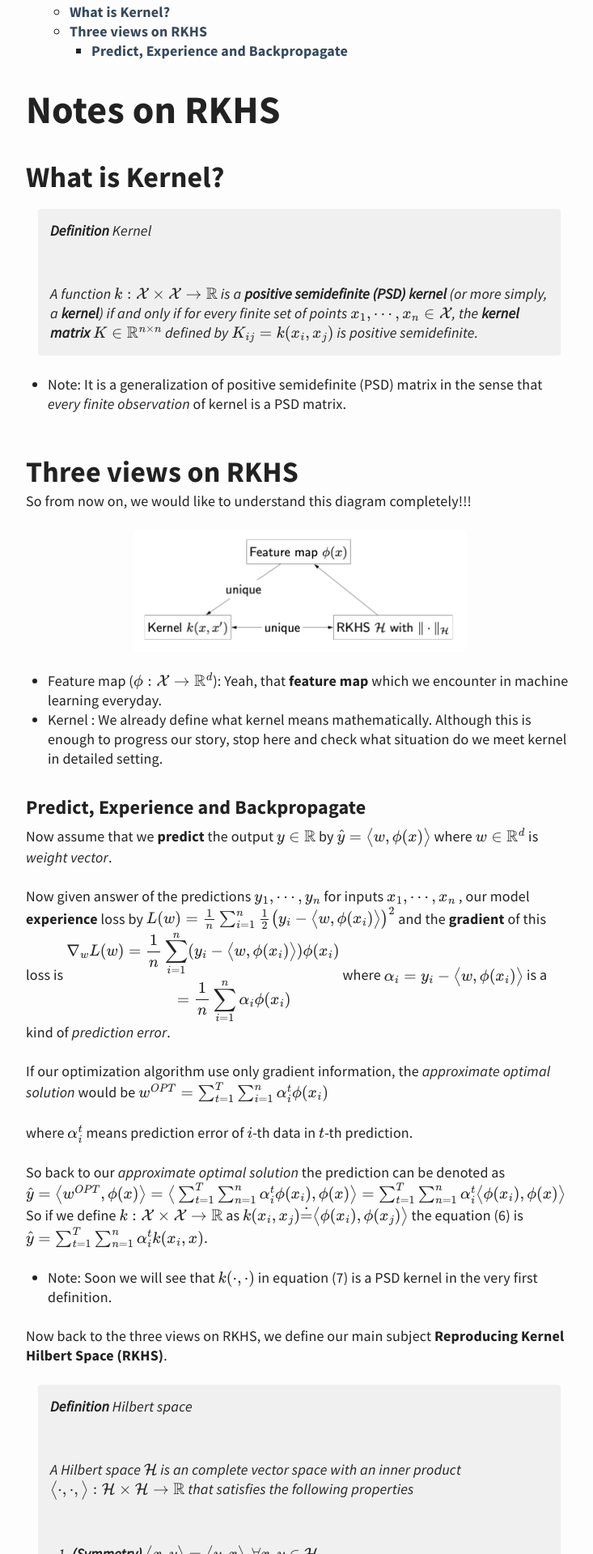
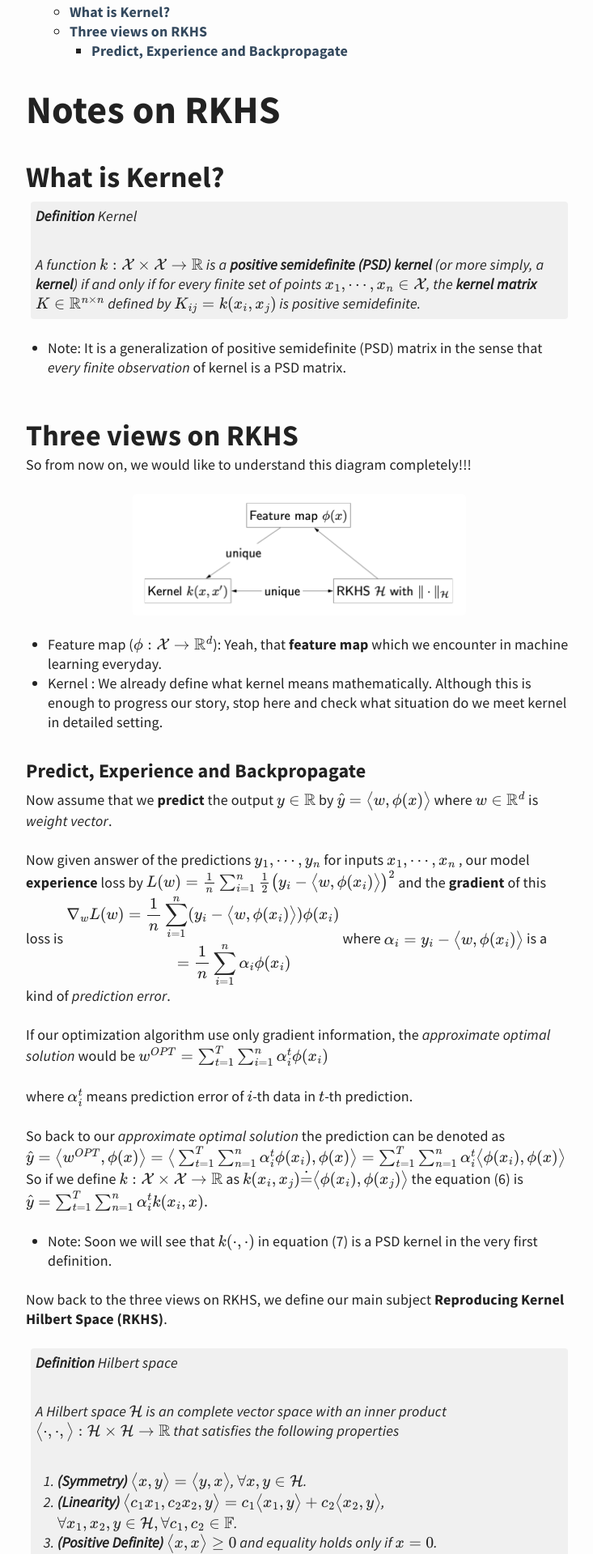
Before and after one commit to edmophia/edmophia.github.io, a Jekyll site: the page built from _posts/RKHS/2018-10-31-Notes on RKHS.md, in a window 1280 px wide. Shown: the part 308-2227 px from the top of the page at 81% size, without its empty margins (270-1003 px from the left). Built offline with Jekyll 4.4.1, drawn with Linux system fonts in a browser that asks for light colours; formulas are drawn with MathJax 3; a script that is not in the unit is left out.

Commit message:
no message

```diff
--- a/_sass/typography.scss
+++ b/_sass/typography.scss
@@ -1,6 +1,6 @@
 /*- Typography -*/
 //
-// Based on the typographic scale: 10, 14, 16, 18, 21, 24, 36, 48, 60, 72.
+// Based on the typographic scale: 8, 10, 12, 14, 17, 20, 32, 44, 56, 68.
 //
 
 body {
@@ -36,15 +36,15 @@ h3, h4, h5, h6 {
 
 blockquote {
 	font-style: italic;
-	margin: 0.8em; /* 24px/18px */
+	margin: 0.3em; /* 24px/18px */
 	-webkit-border-radius: 4px;
 	   -moz-border-radius: 4px;
 	    -ms-border-radius: 4px;
           border-radius: 4px;
 	background-color: darken($background-color, 5%);
-	padding: 0 0.8em; /* 24px/18px */
+	padding: 0 0.3em; /* 24px/18px */
 	p, ul, ol {
-		padding: 0.8em 0; /* 24px/18px */
+		padding: 0.3em 0; /* 24px/18px */
 	}
 }
 
@@ -78,15 +78,15 @@ h3, h4, h5, h6 {
 
 blockquote {
 	font-style: italic;
-	margin: 0.8334em; /* 24px/18px */
+	margin: 0.3334em; /* 24px/18px */
 	-webkit-border-radius: 4px;
 	   -moz-border-radius: 4px;
 	    -ms-border-radius: 4px;
           border-radius: 4px;
 	background-color: darken($background-color, 5%);
-	padding: 0 0.83334em; /* 24px/18px */
+	padding: 0 0.33334em; /* 24px/18px */
 	p, ul, ol {
-		padding: 0.83334em 0; /* 24px/18px */
+		padding: 0.33334em 0; /* 24px/18px */
 	}
 }
 
```
